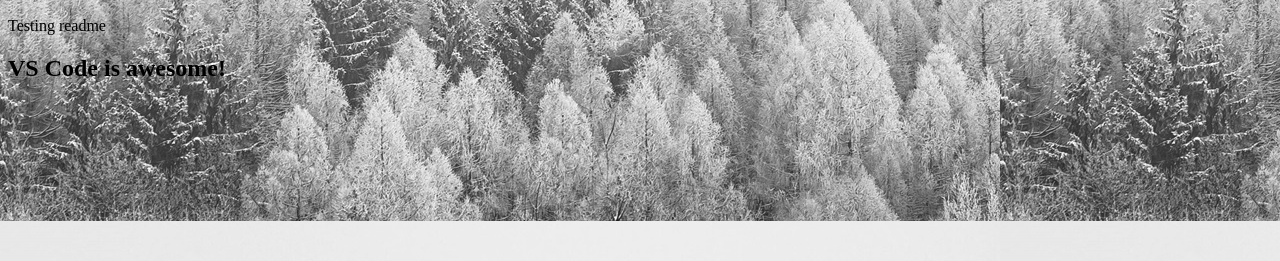
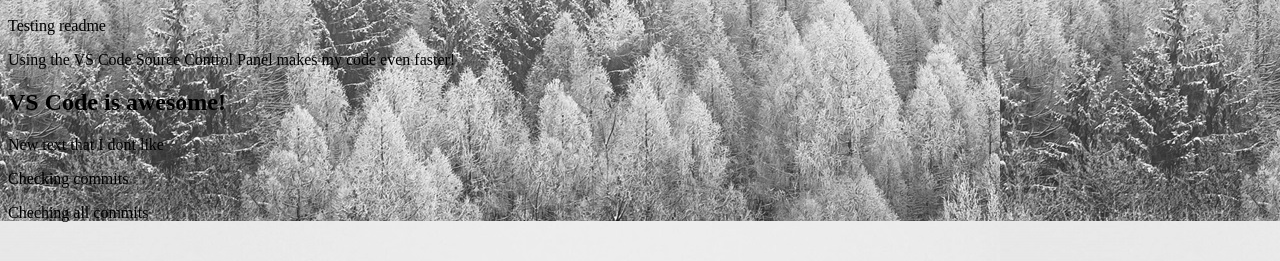
Before and after one commit to SladkaMalinova/my-first-project, a plain HTML site: page index.html in a window 1280 px wide. Shown: the part 455-716 px from the top of the page. Drawn offline with Linux system fonts and the light colour scheme.

Commit message:
adding paragraphs

```diff
--- a/assets/css/styles.css
+++ b/assets/css/styles.css
@@ -7,3 +7,10 @@ body {
   background-color: lightgray;
   background-image: url("/assets/images/background-img.jpg");
 }
+ h2 {
+  font:orangered;
+ }
+
+ p {
+  font-style:strong;
+ }
--- a/index.html
+++ b/index.html
@@ -12,5 +12,10 @@
     <p>This is my first project built in an IDE</p>
     <img src="assets/images/ci-logo.png" alt="Code Institure Logo" />
     <p>Testing readme</p>
+    <p>Using the VS Code Source Control Panel makes my code even faster!</p>
+
     <h2>VS Code is awesome!</h2>
+    <p>New text that I dont like</p>
+    <p>Checking commits</p>
+    <p>Cheching all commits</p>
 </html>
```
